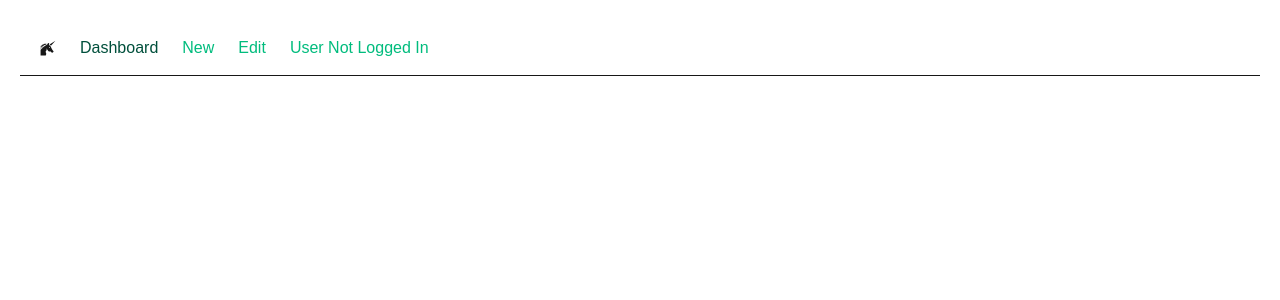
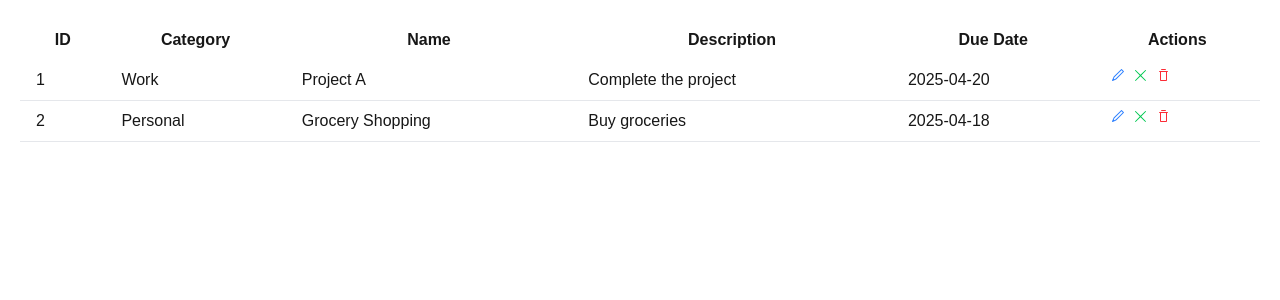
Before and after one commit to tbatchelder/task-manager, a Next.js app: page /tasks in a window 1280 px wide. Shown: the top 300 px of the page. Built offline with nearby package versions, Linux system fonts and the light colour scheme.

Commit message:
Updated the main window to use the TableRow

```diff
--- a/app/page.tsx
+++ b/app/page.tsx
@@ -2,7 +2,6 @@
 
 import AuthForm from "./components/AuthForm";
 import NavBarLogin from "./components/NavBarLogin";
-import TableRow from "./components/TableRow";
 import { UserProvider } from "./context/UserContext";
 
 export default function Home() {
@@ -16,13 +15,6 @@ export default function Home() {
           </h1>
           <div>Hi Baby and Emblem!</div>
           <AuthForm />
-          <TableRow
-            id={1}
-            category="Work"
-            name="Task 1"
-            description="Description 1"
-            dueDate="2023-10-01"
-          />
         </div>
       </UserProvider>
     </>
--- a/app/tasks/page.tsx
+++ b/app/tasks/page.tsx
@@ -1,11 +1,45 @@
+// This is the main tasks page that displays a table of tasks. It uses the TableRow component to render each row of the table. The data is hardcoded for now, but it can be replaced with dynamic data later.
+
 import React from "react";
-import NavBarTask from "../components/NavBarTask";
+import TableRow from "../components/TableRow";
 
-const MainTasks = () => {
+const MainTasks: React.FC = () => {
+  const data = [
+    {
+      id: 1,
+      category: "Work",
+      name: "Project A",
+      description: "Complete the project",
+      dueDate: "2025-04-20",
+    },
+    {
+      id: 2,
+      category: "Personal",
+      name: "Grocery Shopping",
+      description: "Buy groceries",
+      dueDate: "2025-04-18",
+    },
+    // Add more rows as needed
+  ];
+
   return (
-    <>
-      <NavBarTask />
-    </>
+    <table className="min-w-full bg-white">
+      <thead>
+        <tr>
+          <th className="px-4 py-2">ID</th>
+          <th className="px-4 py-2">Category</th>
+          <th className="px-4 py-2">Name</th>
+          <th className="px-4 py-2">Description</th>
+          <th className="px-4 py-2">Due Date</th>
+          <th className="px-4 py-2">Actions</th>
+        </tr>
+      </thead>
+      <tbody>
+        {data.map((item) => (
+          <TableRow key={item.id} {...item} />
+        ))}
+      </tbody>
+    </table>
   );
 };
 
```
